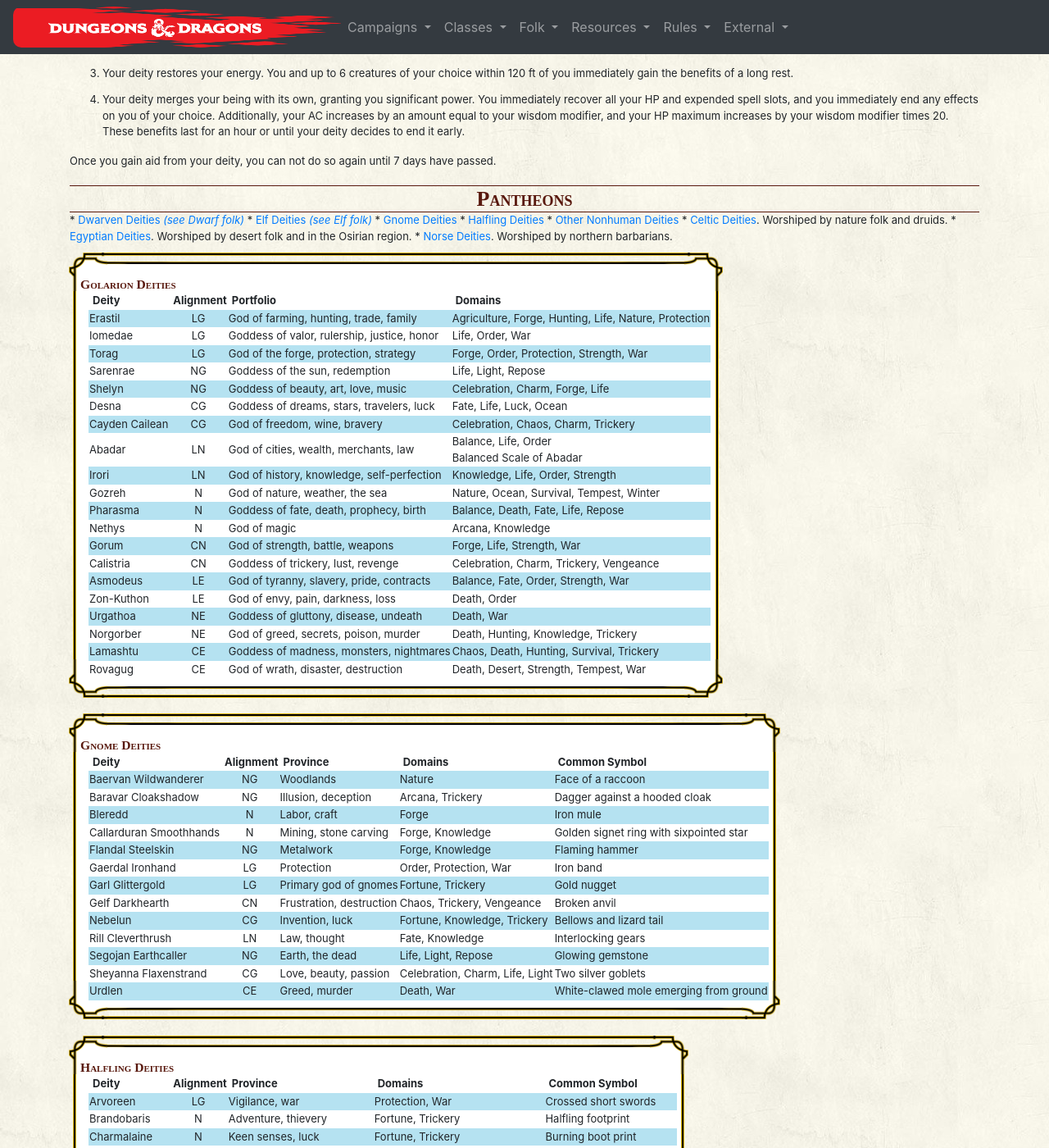
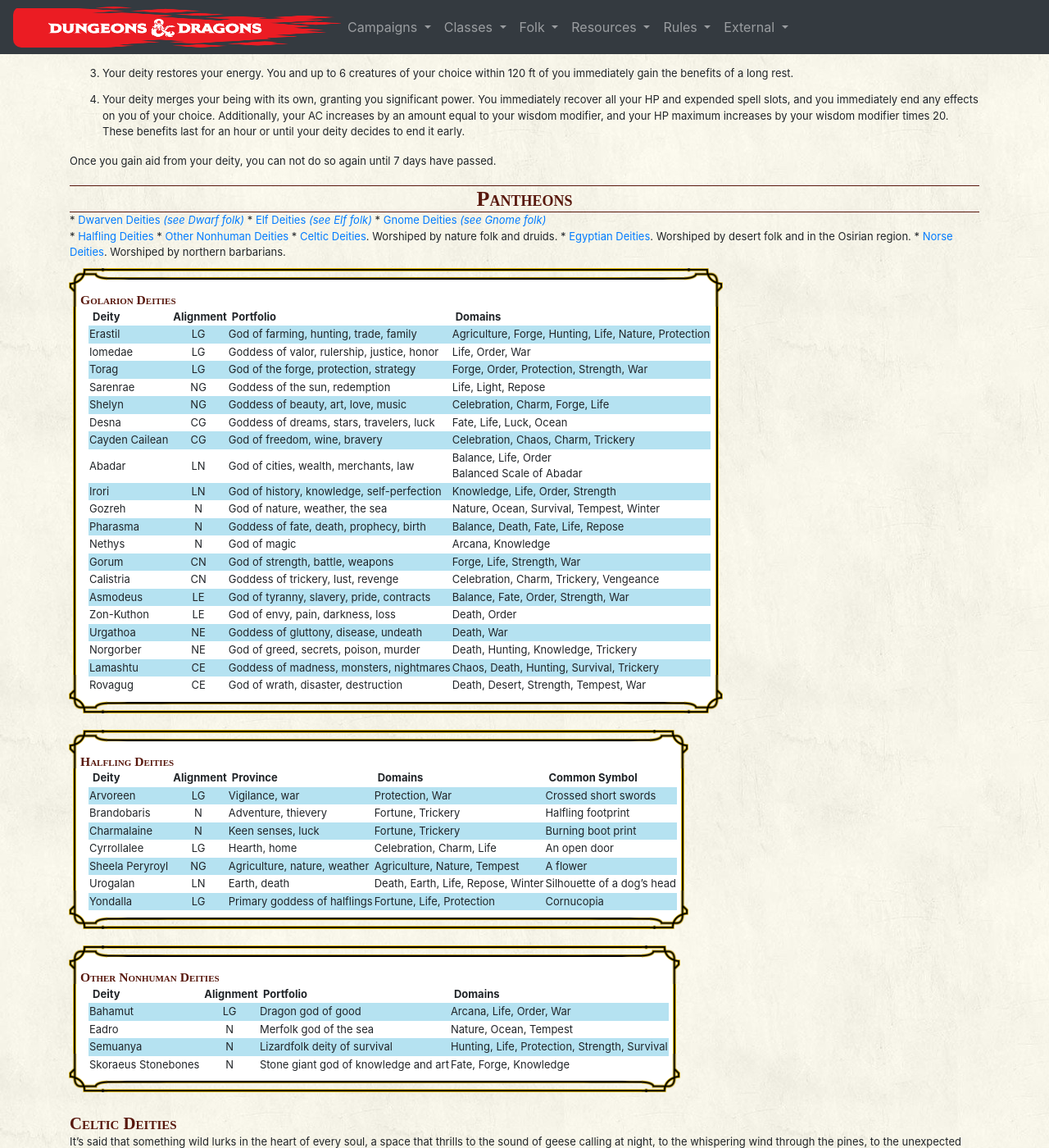
Before and after one commit to kvarak/dnd, a Jekyll site: the page built from docs/_Classes/cleric.md, in a window 1280 px wide and 1400 px high, scrolled down 3904 px. Shown: the whole window at 82% size. Built offline with Jekyll 4.4.1, drawn with Linux system fonts in a browser that asks for light colours; nearby versions of some CDN libraries; some web fonts are replaced; Markdown is read by kramdown in place of the engine named in the settings.

Commit message:
update cleric to use gnome gods from folk page

```diff
--- a/docs/_Classes/cleric.md
+++ b/docs/_Classes/cleric.md
@@ -9,7 +9,7 @@
 <a href="#internal-Golarion">Golarion Deities</a><br/>
 <a href="../Folk/dwarf.html#internal-religion">Dwarven Deities <i>(see Dwarf folk)</i></a><br/>
 <a href="../Folk/elf.html#internal-seldarine">Elf Deities <i>(see Elf folk)</i></a><br/>
-<a href="#internal-Gnome">Gnome Deities</a><br/>
+<a href="../Folk/gnome.html#internal-gnomeGods">Gnome Deities <i>(see Gnome folk)</i></a><br/>
 <a href="#internal-Halfling">Halfling Deities</a><br/>
 <a href="#internal-Nonhuman">Other Nonhuman Deities</a><br/>
 <a href="#internal-Celtic">Celtic Deities</a><br/>
@@ -308,7 +308,7 @@
 
 * <a href="../Folk/dwarf.html#internal-religion">Dwarven Deities <i>(see Dwarf folk)</i></a>
 * <a href="../Folk/elf.html#internal-seldarine">Elf Deities <i>(see Elf folk)</i></a>
-* <a href="#internal-Gnome">Gnome Deities</a>
+* <a href="../Folk/gnome.html#internal-gnomeGods">Gnome Deities <i>(see Gnome folk)</i></a><br/>
 * <a href="#internal-Halfling">Halfling Deities</a>
 * <a href="#internal-Nonhuman">Other Nonhuman Deities</a>
 * <a href="#internal-Celtic">Celtic Deities</a>. Worshiped by nature folk and druids.
@@ -343,28 +343,6 @@
 | Norgorber  | NE | God of greed, secrets, poison, murder  | Death, Hunting, Knowledge, Trickery |
 | Lamashtu  | CE | Goddess of madness, monsters, nightmares | Chaos, Death, Hunting, Survival, Trickery |
 | Rovagug  | CE | God of wrath, disaster, destruction | Death, Desert, Strength, Tempest, War |
-
-</div>
-
-<div class="classTable frame" markdown="1">
-<h5><a class="internal-link" name="internal-Gnome">Gnome Deities</a></h5>
-
-| Deity | Alignment | Province | Domains | Common Symbol
-|:----|:--:|:-----|:----|:----|
-| Baervan Wildwanderer | NG | Woodlands | Nature | Face of a raccoon
-| Baravar Cloakshadow | NG | Illusion, deception | Arcana, Trickery | Dagger against a hooded cloak
-| Bleredd | N | Labor, craft | Forge | Iron mule
-| Callarduran Smoothhands | N | Mining, stone carving | Forge, Knowledge | Golden signet ring with sixpointed star
-| Flandal Steelskin | NG | Metalwork | Forge, Knowledge | Flaming hammer
-| Gaerdal Ironhand | LG | Protection | Order, Protection, War | Iron band
-| Garl Glittergold | LG | Primary god of gnomes | Fortune, Trickery | Gold nugget
-| Gelf Darkhearth | CN | Frustration, destruction | Chaos, Trickery, Vengeance | Broken anvil
-| Nebelun | CG | Invention, luck | Fortune, Knowledge, Trickery | Bellows and lizard tail
-| Rill Cleverthrush | LN | Law, thought | Fate, Knowledge | Interlocking gears
-| Segojan Earthcaller | NG | Earth, the dead | Life, Light, Repose | Glowing gemstone
-| Sheyanna Flaxenstrand | CG | Love, beauty, passion | Celebration, Charm, Life, Light | Two silver goblets
-| Urdlen | CE | Greed, murder | Death, War | White-clawed mole emerging from ground
-
 
 </div>
 
```
